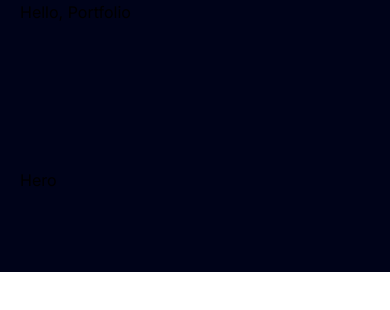
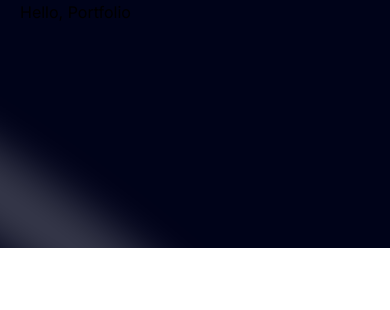
Before and after one commit to Stiflerzak/HilaryPortfolio, a Next.js app: page / in a window 390 px wide. Shown: the top 310 px of the page. Built offline with nearby package versions, Linux system fonts and the light colour scheme.

Commit message:
Added the Spotlight

```diff
--- a/components/Hero.tsx
+++ b/components/Hero.tsx
@@ -1,10 +1,10 @@
+import { Spotlight } from "./ui/Spotlight"
+
 const Hero = () => {
   return (
     <div className="pb-20 pt-36">
+       <Spotlight/>
 
-        <div>
-         Hero
-        </div>
         </div>
   )
 }
--- /dev/null
+++ b/components/ui/Spotlight.tsx
@@ -0,0 +1,56 @@
+import React from "react";
+import { cn } from "@/utils/cn";
+
+type SpotlightProps = {
+  className?: string;
+  fill?: string;
+};
+
+export const Spotlight = ({ className, fill }: SpotlightProps) => {
+  return (
+    <svg
+      className={cn(
+        "animate-spotlight pointer-events-none absolute z-[1]  h-[169%] w-[138%] lg:w-[84%] opacity-0",
+        className
+      )}
+      xmlns="http://www.w3.org/2000/svg"
+      viewBox="0 0 3787 2842"
+      fill="none"
+    >
+      <g filter="url(#filter)">
+        <ellipse
+          cx="1924.71"
+          cy="273.501"
+          rx="1924.71"
+          ry="273.501"
+          transform="matrix(-0.822377 -0.568943 -0.568943 0.822377 3631.88 2291.09)"
+          fill={fill || "white"}
+          fillOpacity="0.21"
+        ></ellipse>
+      </g>
+      <defs>
+        <filter
+          id="filter"
+          x="0.860352"
+          y="0.838989"
+          width="3785.16"
+          height="2840.26"
+          filterUnits="userSpaceOnUse"
+          colorInterpolationFilters="sRGB"
+        >
+          <feFlood floodOpacity="0" result="BackgroundImageFix"></feFlood>
+          <feBlend
+            mode="normal"
+            in="SourceGraphic"
+            in2="BackgroundImageFix"
+            result="shape"
+          ></feBlend>
+          <feGaussianBlur
+            stdDeviation="151"
+            result="effect1_foregroundBlur_1065_8"
+          ></feGaussianBlur>
+        </filter>
+      </defs>
+    </svg>
+  );
+};
--- a/package.json
+++ b/package.json
@@ -11,10 +11,12 @@
   "dependencies": {
     "clsx": "^2.1.1",
     "framer-motion": "^11.2.6",
+    "mini-svg-data-uri": "^1.4.4",
     "next": "14.2.3",
     "react": "^18",
     "react-dom": "^18",
-    "tailwind-merge": "^2.3.0"
+    "tailwind-merge": "^2.3.0",
+    "tailwindcss-animate": "^1.0.7"
   },
   "devDependencies": {
     "@types/node": "^20",
--- a/tailwind.config.ts
+++ b/tailwind.config.ts
@@ -1,21 +1,204 @@
 import type { Config } from "tailwindcss";
 
-const config: Config = {
+const svgToDataUri = require("mini-svg-data-uri");
+
+const colors = require("tailwindcss/colors");
+const {
+  default: flattenColorPalette,
+} = require("tailwindcss/lib/util/flattenColorPalette");
+
+const config = {
+  darkMode: ["class"],
   content: [
-    "./pages/**/*.{js,ts,jsx,tsx,mdx}",
-    "./components/**/*.{js,ts,jsx,tsx,mdx}",
-    "./app/**/*.{js,ts,jsx,tsx,mdx}",
+    "./pages/**/*.{ts,tsx}",
+    "./components/**/*.{ts,tsx}",
+    "./app/**/*.{ts,tsx}",
+    "./src/**/*.{ts,tsx}",
+    "./data/**/*.{ts,tsx}",
   ],
+  prefix: "",
   theme: {
+    container: {
+      center: true,
+      padding: "2rem",
+      screens: {
+        "2xl": "1400px",
+      },
+    },
     extend: {
       colors: {
-          black:{
-            DEFAULT: '#000',
-            100: '#000319'
-          }
+        black: {
+          DEFAULT: "#000",
+          100: "#000319",
+          200: "rgba(17, 25, 40, 0.75)",
+          300: "rgba(255, 255, 255, 0.125)",
+        },
+        white: {
+          DEFAULT: "#FFF",
+          100: "#BEC1DD",
+          200: "#C1C2D3",
+        },
+        blue: {
+          "100": "#E4ECFF",
+        },
+        purple: "#CBACF9",
+        border: "hsl(var(--border))",
+        input: "hsl(var(--input))",
+        ring: "hsl(var(--ring))",
+        background: "hsl(var(--background))",
+        foreground: "hsl(var(--foreground))",
+        primary: {
+          DEFAULT: "hsl(var(--primary))",
+          foreground: "hsl(var(--primary-foreground))",
+        },
+        secondary: {
+          DEFAULT: "hsl(var(--secondary))",
+          foreground: "hsl(var(--secondary-foreground))",
+        },
+        destructive: {
+          DEFAULT: "hsl(var(--destructive))",
+          foreground: "hsl(var(--destructive-foreground))",
+        },
+        muted: {
+          DEFAULT: "hsl(var(--muted))",
+          foreground: "hsl(var(--muted-foreground))",
+        },
+        accent: {
+          DEFAULT: "hsl(var(--accent))",
+          foreground: "hsl(var(--accent-foreground))",
+        },
+        popover: {
+          DEFAULT: "hsl(var(--popover))",
+          foreground: "hsl(var(--popover-foreground))",
+        },
+        card: {
+          DEFAULT: "hsl(var(--card))",
+          foreground: "hsl(var(--card-foreground))",
+        },
+      },
+      borderRadius: {
+        lg: "var(--radius)",
+        md: "calc(var(--radius) - 2px)",
+        sm: "calc(var(--radius) - 4px)",
+      },
+      keyframes: {
+        "accordion-down": {
+          from: { height: "0" },
+          to: { height: "var(--radix-accordion-content-height)" },
+        },
+        "accordion-up": {
+          from: { height: "var(--radix-accordion-content-height)" },
+          to: { height: "0" },
+        },
+        spotlight: {
+          "0%": {
+            opacity: "0",
+            transform: "translate(-72%, -62%) scale(0.5)",
+          },
+          "100%": {
+            opacity: "1",
+            transform: "translate(-50%,-40%) scale(1)",
+          },
+        },
+        shimmer: {
+          from: {
+            backgroundPosition: "0 0",
+          },
+          to: {
+            backgroundPosition: "-200% 0",
+          },
+        },
+        moveHorizontal: {
+          "0%": {
+            transform: "translateX(-50%) translateY(-10%)",
+          },
+          "50%": {
+            transform: "translateX(50%) translateY(10%)",
+          },
+          "100%": {
+            transform: "translateX(-50%) translateY(-10%)",
+          },
+        },
+        moveInCircle: {
+          "0%": {
+            transform: "rotate(0deg)",
+          },
+          "50%": {
+            transform: "rotate(180deg)",
+          },
+          "100%": {
+            transform: "rotate(360deg)",
+          },
+        },
+        moveVertical: {
+          "0%": {
+            transform: "translateY(-50%)",
+          },
+          "50%": {
+            transform: "translateY(50%)",
+          },
+          "100%": {
+            transform: "translateY(-50%)",
+          },
+        },
+        scroll: {
+          to: {
+            transform: "translate(calc(-50% - 0.5rem))",
+          },
+        },
+      },
+      animation: {
+        "accordion-down": "accordion-down 0.2s ease-out",
+        "accordion-up": "accordion-up 0.2s ease-out",
+        spotlight: "spotlight 2s ease .75s 1 forwards",
+        shimmer: "shimmer 2s linear infinite",
+        first: "moveVertical 30s ease infinite",
+        second: "moveInCircle 20s reverse infinite",
+        third: "moveInCircle 40s linear infinite",
+        fourth: "moveHorizontal 40s ease infinite",
+        fifth: "moveInCircle 20s ease infinite",
+        scroll:
+          "scroll var(--animation-duration, 40s) var(--animation-direction, forwards) linear infinite",
       },
     },
   },
-  plugins: [],
-};
+  plugins: [
+    require("tailwindcss-animate"),
+    addVariablesForColors,
+    function ({ matchUtilities, theme }: any) {
+      matchUtilities(
+        {
+          "bg-grid": (value: any) => ({
+            backgroundImage: `url("${svgToDataUri(
+              `<svg xmlns="http://www.w3.org/2000/svg" viewBox="0 0 32 32" width="100" height="100" fill="none" stroke="${value}"><path d="M0 .5H31.5V32"/></svg>`
+            )}")`,
+          }),
+          "bg-grid-small": (value: any) => ({
+            backgroundImage: `url("${svgToDataUri(
+              `<svg xmlns="http://www.w3.org/2000/svg" viewBox="0 0 32 32" width="8" height="8" fill="none" stroke="${value}"><path d="M0 .5H31.5V32"/></svg>`
+            )}")`,
+          }),
+          "bg-dot": (value: any) => ({
+            backgroundImage: `url("${svgToDataUri(
+              `<svg xmlns="http://www.w3.org/2000/svg" viewBox="0 0 32 32" width="16" height="16" fill="none"><circle fill="${value}" id="pattern-circle" cx="10" cy="10" r="1.6257413380501518"></circle></svg>`
+            )}")`,
+          }),
+        },
+        { values: flattenColorPalette(theme("backgroundColor")), type: "color" }
+      );
+    },
+  ],
+} satisfies Config;
+
+function addVariablesForColors({ addBase, theme }: any) {
+  let allColors = flattenColorPalette(theme("colors"));
+  let newVars = Object.fromEntries(
+    Object.entries(allColors).map(([key, val]) => [`--${key}`, val])
+  );
+
+  addBase({
+    ":root": newVars,
+  });
+}
+
 export default config;
--- /dev/null
+++ b/utils/cn.ts
@@ -0,0 +1,6 @@
+import { ClassValue, clsx } from "clsx";
+import { twMerge } from "tailwind-merge";
+
+export function cn(...inputs: ClassValue[]) {
+  return twMerge(clsx(inputs));
+}
```
Also changed, not shown: 1 other file (tests, documents, lock files or other folders).
